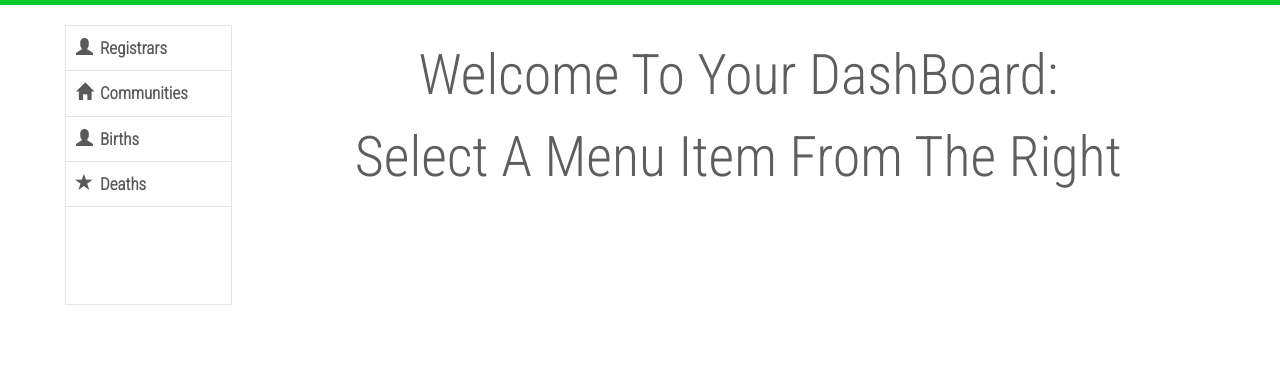
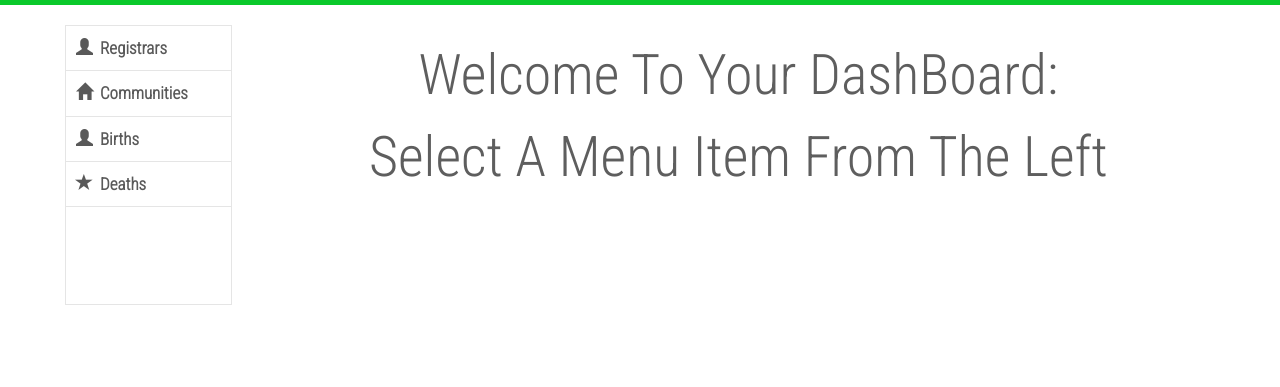
Before and after one commit to ComradeHadi/BirthWatch, a PHP site: page /public/index.html in a window 1280 px wide. Shown: the part 75-462 px from the top of the page. Run offline with PHP 8.4, Linux system fonts and the light colour scheme.

```diff
--- a/public/index.html
+++ b/public/index.html
@@ -97,7 +97,7 @@
             <div class="select-menu-alert">
                 <h2> Welcome To Your DashBoard: </h2>
                 <p>
-                    <h2> Select A Menu Item From The Right</h2>
+                    <h2> Select A Menu Item From The Left</h2>
                 </p>
 
             </div>
```
Also changed, not shown: public/css/default.css (line endings or trailing spaces).
